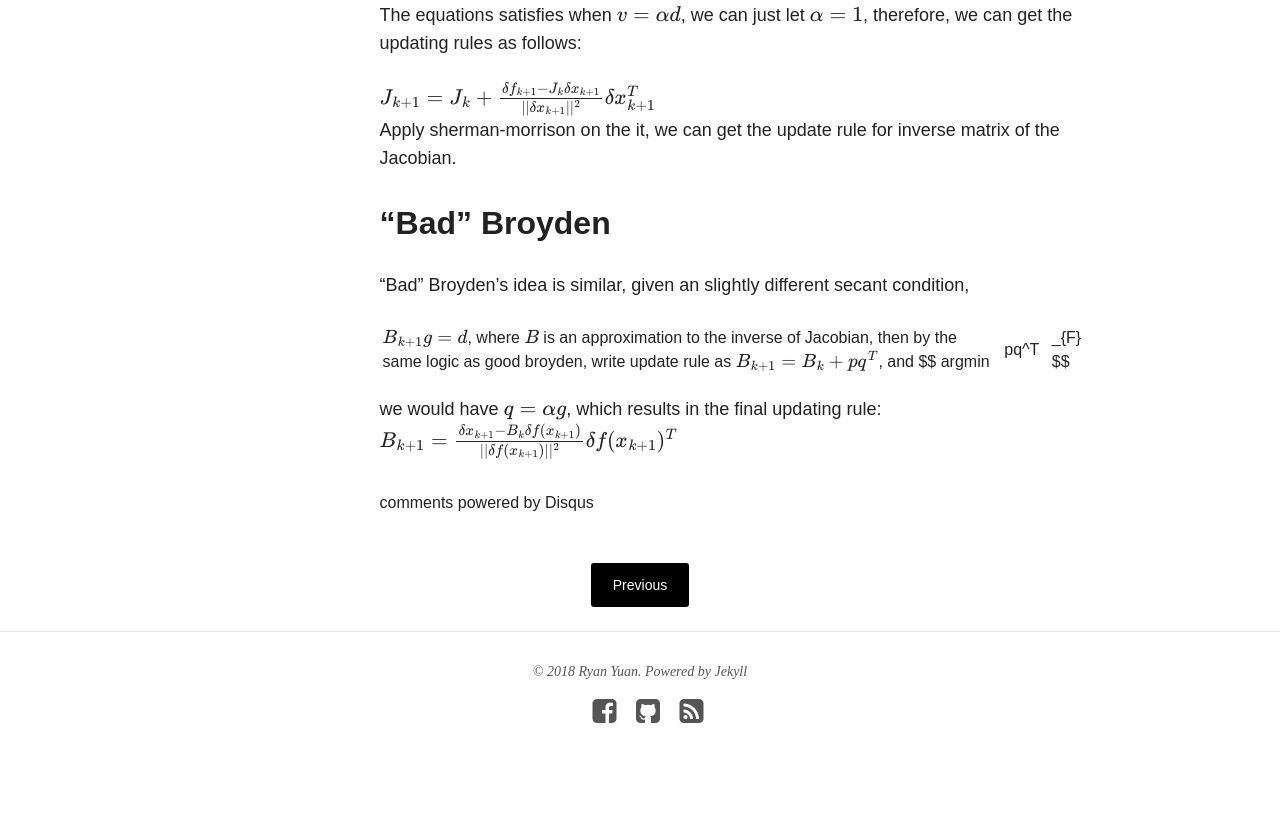
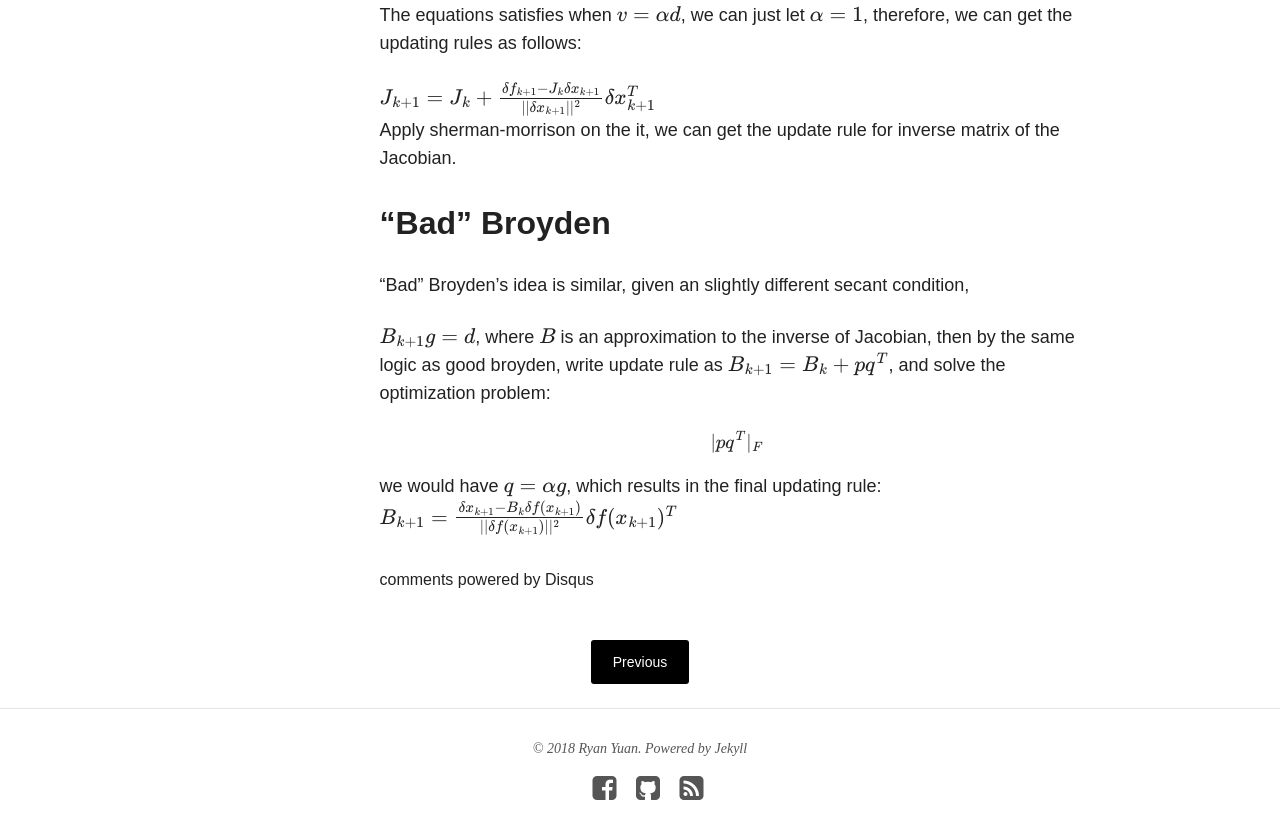
Before and after one commit to ryanyuan42/ryanyuan42.github.io, a Jekyll site: the page built from _posts/2018-09-11-Broyden_method.md, in a window 1280 px wide and 900 px high, scrolled down 1977 px. Shown: the top 839 px of the window. Built offline with Jekyll 4.4.1, drawn with Linux system fonts in a browser that asks for light colours; nearby versions of some CDN libraries; formulas are drawn with MathJax 3; comment, search, counter and statistics services are not loaded.

Commit message:
Update 2018-09-11-Broyden_method.md

```diff
--- a/_posts/2018-09-11-Broyden_method.md
+++ b/_posts/2018-09-11-Broyden_method.md
@@ -55,7 +55,9 @@ Apply sherman-morrison on the it, we can get the update rule for inverse matrix
 
 "Bad" Broyden's idea is similar, given an slightly different secant condition,
 
-$$B_{k+1}g = d$$, where $$B$$ is an approximation to the inverse of Jacobian, then by the same logic as good broyden, write update rule as $$B_{k+1} = B_k + pq^T$$, and $$ argmin ||pq^T||_{F} $$
+$$B_{k+1}g = d$$, where $$B$$ is an approximation to the inverse of Jacobian, then by the same logic as good broyden, write update rule as $$B_{k+1} = B_k + pq^T$$, and solve the optimization problem:
+
+$$|p q^T|_F$$
 
 we would have $$q = \alpha g$$, which results in the final updating rule:
 $$B_{k+1} = \frac{\delta x_{k+1} - B_k \delta f(x_{k+1})}{||\delta f(x_{k+1})||^2} \delta f(x_{k+1})^T$$
```
